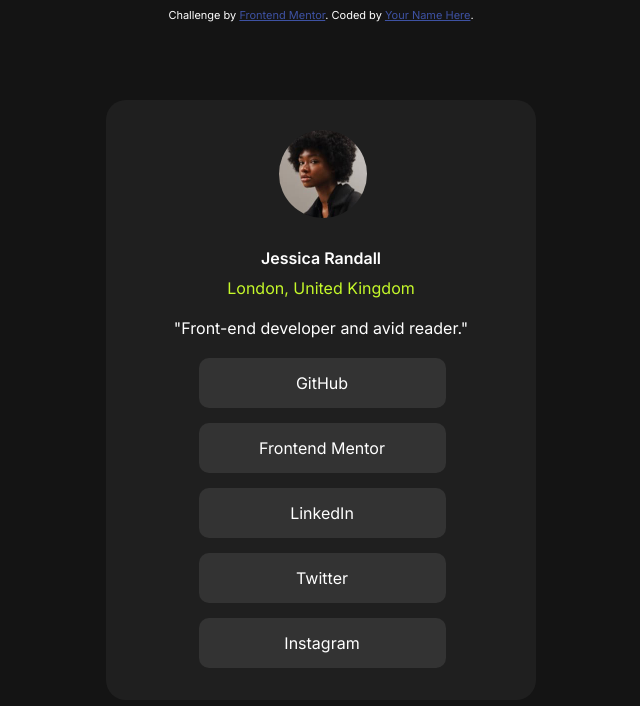
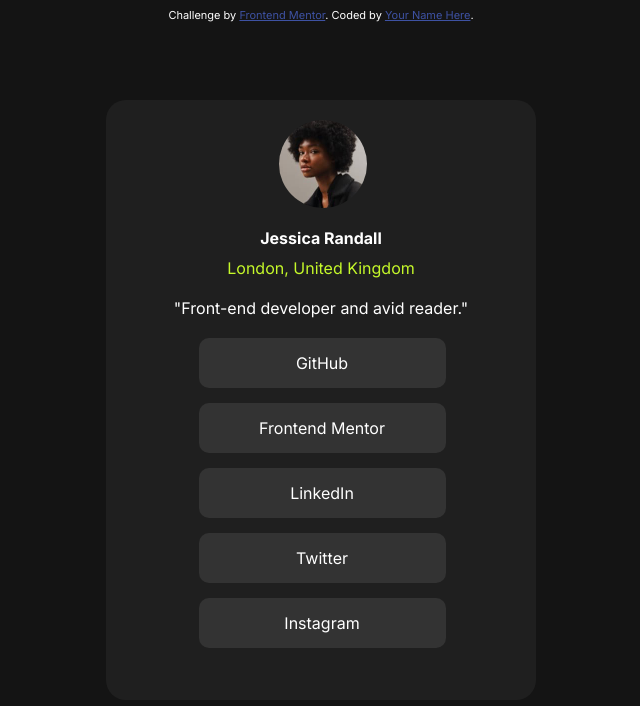
Before and after one commit to yayradesouza/social-links-profile, a plain HTML site: page index.html in a window 1280 px wide. Shown: the whole page, without its empty margins (319-959 px from the left). Drawn offline with Linux system fonts and the light colour scheme.

Commit message:
modified:   styles/style.css

```diff
--- a/styles/style.css
+++ b/styles/style.css
@@ -104,8 +104,8 @@
         border-radius:50%;
         margin-left: 38%;
         margin-right: 38%;
-        margin-top:30px;
-        margin-bottom: 30px;
+        margin-top:20px;
+        margin-bottom: 20px;
     }
 
     .container {
@@ -126,7 +126,7 @@
 
     .name {
         text-align: center;
-        font-weight: 600;
+        font-weight: 700;
     }
 
     .city {
```
